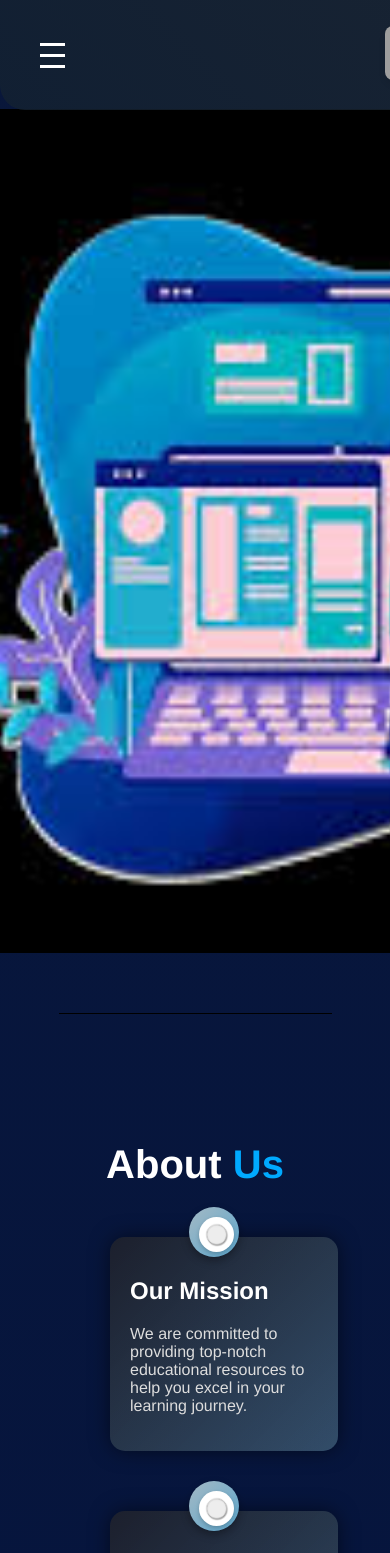
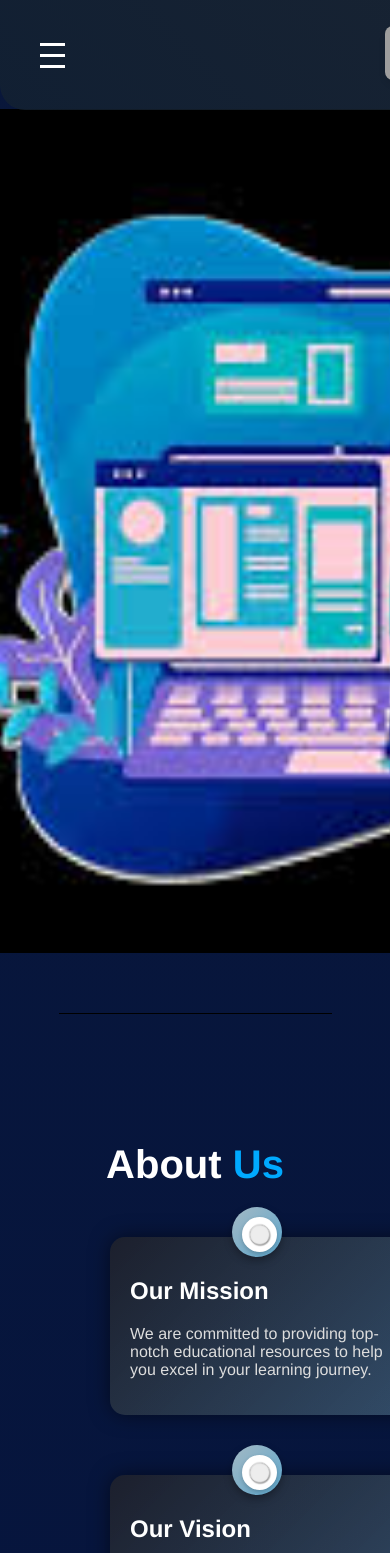
Before and after one commit to sriparna-koar/websitebigmac, a React (Vite) app in the folder frontend/: page / in a window 390 px wide. Shown: the top 1553 px of the page. Built offline with nearby package versions, Linux system fonts and the light colour scheme; grey boxes are pictures that could not be loaded.

Commit message:
first commit

```diff
--- a/frontend/src/components/About.css
+++ b/frontend/src/components/About.css
@@ -95,7 +95,7 @@
   }
 
   .content-box {
-    width: calc(140% - 10px); /* Make content boxes occupy the screen width minus some padding */
+    width: calc(190% - 10px); /* Make content boxes occupy the screen width minus some padding */
     margin: 20px auto; /* Center content boxes horizontally and add vertical margin */
     padding: 20px; /* Reduce padding for smaller screens */
     font-size: 1.0em; /* Adjust font size for readability */
```
